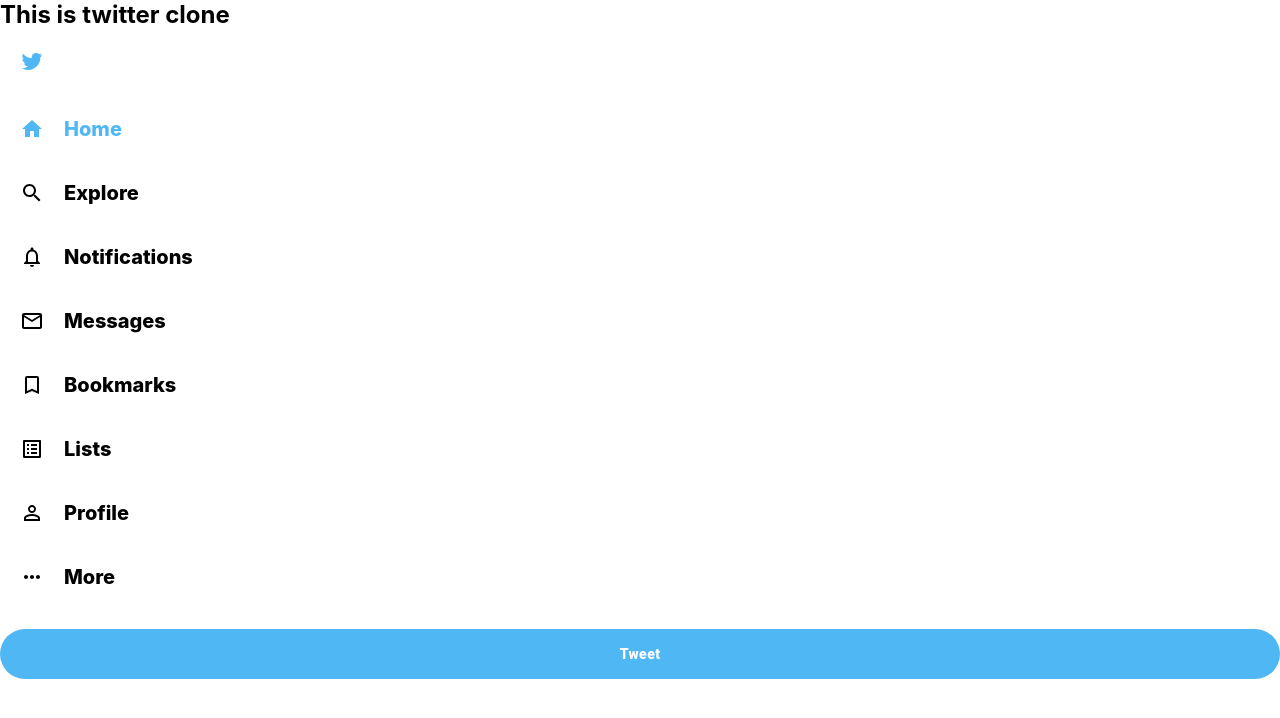
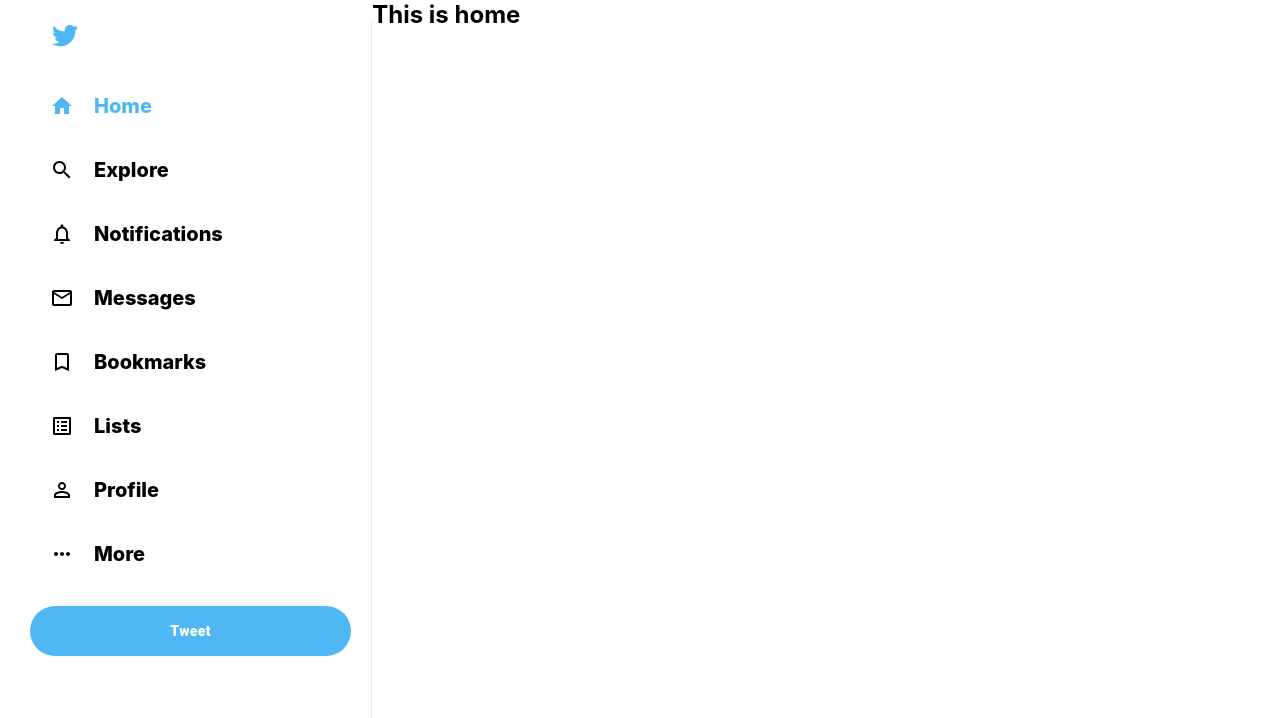
Before and after one commit to ashishchahal/twitter-clone-react, a React (Create React App) app: page / in a window 1280 px wide. Shown: the top 718 px of the page. Built offline with nearby package versions, Linux system fonts and the light colour scheme.

Commit message:
sidebar styling

```diff
--- a/src/App.css
+++ b/src/App.css
@@ -2,3 +2,13 @@
   --twitter-color: #50b7f5;
   --twitter-background: #e6ecf0;
 }
+
+/* by default display:inline for app */
+.app {
+  display: flex;
+  height: 100vh;
+  max-width: 1300px;
+  margin-left: auto;
+  margin-right: auto;
+  padding: 0 10px;
+}
--- a/src/App.js
+++ b/src/App.js
@@ -1,15 +1,15 @@
 import React from "react";
 import "./App.css";
 import Sidebar from "./Components/Sidebar";
+import Home from "./Components/Home";
 
 function App() {
   return (
     <div className="app">
-      <h2>This is twitter clone</h2>
       {/* Sidebar */}
       <Sidebar />
       {/* Home */}
-
+      <Home />
       {/* Widgets */}
     </div>
   );
--- /dev/null
+++ b/src/Components/Home.js
@@ -0,0 +1,12 @@
+import React from "react";
+import "../Styles/Home.css";
+
+function Home() {
+  return (
+    <div className="home">
+      <h2>This is home</h2>
+    </div>
+  );
+}
+
+export default Home;
--- a/src/Components/Sidebar.js
+++ b/src/Components/Sidebar.js
@@ -16,7 +16,7 @@
   return (
     <div className="sidebar">
       {/* twitter icon */}
-      <TwitterIcon />
+      <TwitterIcon className="sidebar__twitterIcon" />
 
       {/* sidebar option */}
       <SidebarOption active text="Home" Icon={HomeIcon} />
--- a/src/Styles/Sidebar.css
+++ b/src/Styles/Sidebar.css
@@ -1,3 +1,19 @@
+.sidebar {
+  border-right: 1px solid var(--twitter-background);
+  flex: 0.3;
+  min-width: 250px;
+  margin-top: 20px;
+  padding-left: 20px;
+  padding-right: 20px;
+}
+
+.sidebar__twitterIcon {
+  color: var(--twitter-color);
+  font-size: 30px !important;
+  margin-left: 20px;
+  margin-bottom: 20px;
+}
+
 .sidebar__tweet {
   background-color: var(--twitter-color) !important;
   border: none !important;
@@ -9,7 +25,7 @@
   height: 50px !important;
 }
 
-.sidebar > .MuiSvgIcon-root {
+/* .sidebar > .MuiSvgIcon-root {
   padding: 20px;
   color: var(--twitter-color);
-}
+} */
```
Also changed, not shown: src/Styles/Home.css (added).
